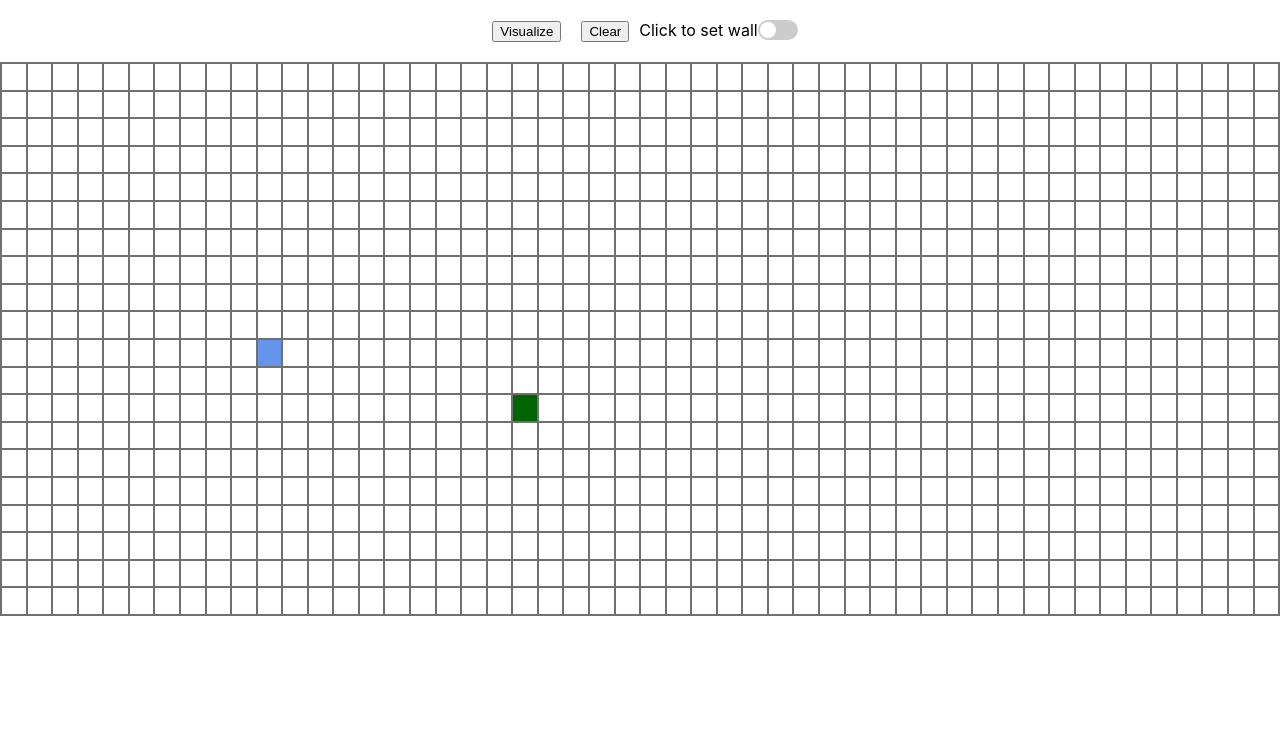
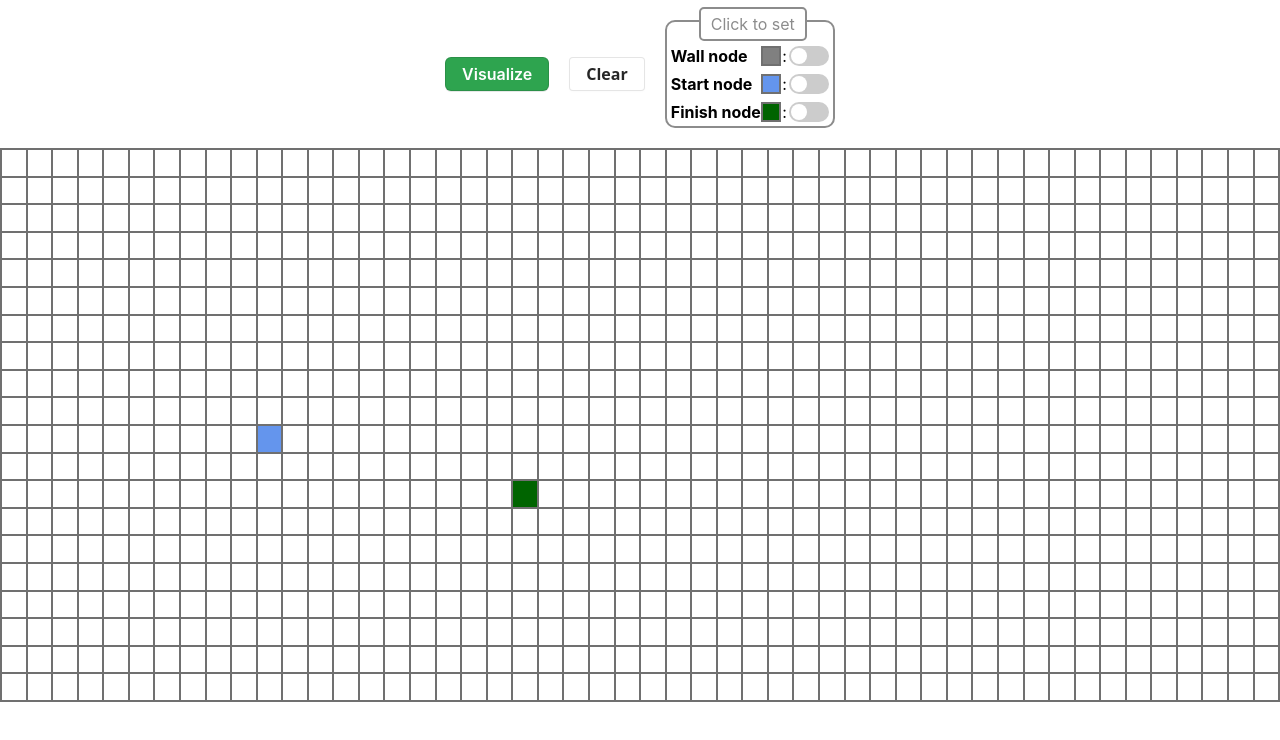
Before and after one commit to Elvin-dang/pathfinder-visualizer, a React (Create React App) app: page / in a window 1280 px wide. Shown: the top 740 px of the page. Built offline with nearby package versions, Linux system fonts and the light colour scheme.

Commit message:
Set position start, finish node and polish UI

```diff
--- a/src/Components/switch/index.js
+++ b/src/Components/switch/index.js
@@ -1,13 +1,15 @@
 import React from "react";
 import "./style.css";
 
-const Switch = ({ onChange, defaultCheck = false }) => {
+const Switch = ({ onChange, checked, disabled, propRef }) => {
   return (
     <label className="switch">
       <input
         type="checkbox"
         onChange={onChange}
-        defaultChecked={defaultCheck}
+        checked={checked}
+        disabled={disabled}
+        ref={propRef}
       />
       <span className="slider round"></span>
     </label>
--- a/src/PathFinder/PathFinder.css
+++ b/src/PathFinder/PathFinder.css
@@ -1,10 +1,110 @@
 .menu {
   padding: 20px;
+  display: flex;
+  justify-content: center;
+  align-items: center;
 }
 
 .menu button {
   cursor: pointer;
   margin: 0 10px;
+}
+
+/* CSS */
+#visualize-btn {
+  appearance: none;
+  background-color: #2ea44f;
+  border: 1px solid rgba(27, 31, 35, .15);
+  border-radius: 6px;
+  box-shadow: rgba(27, 31, 35, .1) 0 1px 0;
+  box-sizing: border-box;
+  color: #fff;
+  cursor: pointer;
+  display: inline-block;
+  font-family: -apple-system,system-ui,"Segoe UI",Helvetica,Arial,sans-serif,"Apple Color Emoji","Segoe UI Emoji";
+  font-size: 16px;
+  font-weight: 600;
+  line-height: 20px;
+  padding: 6px 16px;
+  position: relative;
+  text-align: center;
+  text-decoration: none;
+  user-select: none;
+  -webkit-user-select: none;
+  touch-action: manipulation;
+  vertical-align: middle;
+  white-space: nowrap;
+}
+
+#visualize-btn:focus:not(:focus-visible):not(.focus-visible) {
+  box-shadow: none;
+  outline: none;
+}
+
+#visualize-btn:hover {
+  background-color: #2c974b;
+}
+
+#visualize-btn:focus {
+  box-shadow: rgba(46, 164, 79, .4) 0 0 0 3px;
+  outline: none;
+}
+
+#visualize-btn:disabled {
+  background-color: #94d3a2;
+  border-color: rgba(27, 31, 35, .1);
+  color: rgba(255, 255, 255, .8);
+  cursor: default;
+}
+
+#visualize-btn:active {
+  background-color: #298e46;
+  box-shadow: rgba(20, 70, 32, .2) 0 1px 0 inset;
+}
+
+#clear-btn {
+  align-items: center;
+  background-color: #FFFFFF;
+  border: 1px solid rgba(0, 0, 0, 0.1);
+  border-radius: .25rem;
+  box-shadow: rgba(0, 0, 0, 0.02) 0 1px 3px 0;
+  box-sizing: border-box;
+  color: rgba(0, 0, 0, 0.85);
+  cursor: pointer;
+  display: inline-flex;
+  font-family: system-ui,-apple-system,system-ui,"Helvetica Neue",Helvetica,Arial,sans-serif;
+  font-size: 16px;
+  font-weight: 600;
+  justify-content: center;
+  line-height: 20px;
+  padding: 6px 16px;
+  position: relative;
+  text-decoration: none;
+  transition: all 250ms;
+  user-select: none;
+  -webkit-user-select: none;
+  touch-action: manipulation;
+  vertical-align: baseline;
+  width: auto;
+}
+
+#clear-btn:hover,
+#clear-btn:focus {
+  border-color: rgba(0, 0, 0, 0.15);
+  box-shadow: rgba(0, 0, 0, 0.1) 0 4px 12px;
+  color: rgba(0, 0, 0, 0.65);
+}
+
+#clear-btn:hover {
+  transform: translateY(-1px);
+}
+
+#clear-btn:active {
+  background-color: #F0F0F1;
+  border-color: rgba(0, 0, 0, 0.15);
+  box-shadow: rgba(0, 0, 0, 0.06) 0 2px 4px;
+  color: rgba(0, 0, 0, 0.65);
+  transform: translateY(0);
 }
 
 .grid {
@@ -15,3 +115,64 @@
 .row {
   display: flex;
 }
+
+.modifier {
+  border: 2px solid rgb(140, 140, 140);
+  border-radius: 10px;
+  padding-top: 20px;
+  position: relative;
+  margin: 0 10px;
+}
+
+.modifier-title {
+  position: absolute;
+  top: -15px;
+  left: 32px;
+  border: 2px solid rgb(140, 140, 140);
+  border-radius: 5px;
+  color: rgb(140, 140, 140);
+  background-color: white;
+  padding: 5px 10px;
+}
+
+.switch-item-wrapper {
+  display: flex;
+  align-items: center;
+  justify-content: center;
+  padding: 4px;
+}
+
+.node-name {
+  display: inline-block;
+  text-align: start;
+  min-width: 90px;
+  font-weight: bold;
+}
+
+.node-icon {
+  display: inline-block;
+  height: 16px;
+  width: 16px;
+  border: 2px solid rgb(112, 112, 112);
+  margin-right: 8px;
+  position: relative;
+}
+
+.node-icon::after {
+  content: ":";
+  position: absolute;
+  right: -8px;
+  top: -2px;
+}
+
+#wall-node {
+  background-color: gray;
+}
+
+#start-node {
+  background-color: cornflowerblue;
+}
+
+#finish-node {
+  background-color: darkgreen;
+}
--- a/src/PathFinder/PathFinder.jsx
+++ b/src/PathFinder/PathFinder.jsx
@@ -1,5 +1,5 @@
-import React, { useEffect, useState } from "react";
-import Node from "../Utility/Type/node";
+import React, { useEffect, useRef, useState } from "react";
+import Node from "../Utility/Class/node";
 import NodeComponent from "./Node/Node";
 import { dijkstra, getNodesInShortestPath } from "../Utility/Algorithm";
 import { Switch } from "../Components";
@@ -15,12 +15,18 @@ const DEFAULT_COL = 50;
 const PathFinder = () => {
   const [grid, setGrid] = useState([]);
   const [wallToggle, setWallToggle] = useState(false);
+  const [startNodeToggle, setStartNodeToggle] = useState(false);
+  const [finishNodeToggle, setFinishNodeToggle] = useState(false);
+
+  const wallRef = useRef(null);
+  const startNodeRef = useRef(null);
+  const finishNodeRef = useRef(null);
 
   useEffect(() => {
-    setGrid(createNewGrid());
+    setGrid(createDefaultNewGrid());
   }, []);
 
-  const createNewGrid = () => {
+  const createDefaultNewGrid = () => {
     const newGrid = [];
     for (let i = 0; i < DEFAULT_ROW; i++) {
       const newRow = [];
@@ -39,16 +45,109 @@ const PathFinder = () => {
     return newGrid;
   };
 
+  const createNewGrid = () => {
+    let { startNode, finishNode } = getStartAndFinishNode();
+    const newGrid = [];
+    for (let i = 0; i < DEFAULT_ROW; i++) {
+      const newRow = [];
+      for (let j = 0; j < DEFAULT_COL; j++) {
+        newRow.push(
+          new Node(
+            i,
+            j,
+            i === startNode.row && j === startNode.col,
+            i === finishNode.row && j === finishNode.col,
+          ),
+        );
+      }
+      newGrid.push(newRow);
+    }
+    return newGrid;
+  };
+
   const setWall = (node) => {
-    if (wallToggle) {
-      const newNode = node.clone({ isWall: !node.isWall });
-      grid[node.row][node.col] = newNode;
+    if (!node.isStartNode && !node.isFinishNode) {
+      const newWallNode = node.clone({ isWall: !node.isWall });
+      grid[node.row][node.col] = newWallNode;
       const newGrid = grid.map((row) => row.slice());
       setGrid(newGrid);
     }
   };
 
+  const setStartNode = (node) => {
+    if (!node.isStartNode) {
+      grid.forEach((row) => {
+        const oldStartNode = row.find((node) => node.isStartNode);
+        if (oldStartNode) oldStartNode.isStartNode = false;
+      });
+      const newStartNode = node.clone({ isStartNode: true, isWall: false });
+      grid[node.row][node.col] = newStartNode;
+      const newGrid = grid.map((row) => row.slice());
+      setGrid(newGrid);
+    }
+  };
+
+  const setFinishNode = (node) => {
+    if (!node.isFinishNode) {
+      grid.forEach((row) => {
+        const oldFinishNode = row.find((node) => node.isFinishNode);
+        if (oldFinishNode) oldFinishNode.isFinishNode = false;
+      });
+      const newFinishNode = node.clone({ isFinishNode: true, isWall: false });
+      grid[node.row][node.col] = newFinishNode;
+      const newGrid = grid.map((row) => row.slice());
+      setGrid(newGrid);
+    }
+  };
+
+  const handleClickNode = (node) => {
+    if (startNodeToggle) setStartNode(node);
+    else if (finishNodeToggle) setFinishNode(node);
+    else if (wallToggle) setWall(node);
+    else return;
+  };
+
+  const toggle = (field, value) => {
+    setWallToggle(false);
+    setStartNodeToggle(false);
+    setFinishNodeToggle(false);
+    switch (field) {
+      case "wall":
+        setWallToggle(value);
+        break;
+      case "start":
+        setStartNodeToggle(value);
+        break;
+      case "finish":
+        setFinishNodeToggle(value);
+        break;
+      default:
+        break;
+    }
+  };
+
+  const disableSwitch = (value) => {
+    wallRef.current.disabled = value;
+    startNodeRef.current.disabled = value;
+    finishNodeRef.current.disabled = value;
+  };
+
+  const getStartAndFinishNode = () => {
+    let startNode, finishNode;
+    for (const row of grid) {
+      startNode = row.find((node) => node.isStartNode);
+      if (startNode) break;
+    }
+    for (const row of grid) {
+      finishNode = row.find((node) => node.isFinishNode);
+      if (finishNode) break;
+    }
+    return { startNode, finishNode };
+  };
+
   const animateDijkstra = (visitedNodes, nodesInShortestPath) => {
+    toggle("none");
+    disableSwitch(true);
     for (let i = 0; i <= visitedNodes.length; i++) {
       if (i === visitedNodes.length) {
         setTimeout(() => {
@@ -56,47 +155,81 @@ const PathFinder = () => {
         }, 10 * i);
         return;
       }
+      if (!visitedNodes[i].isStartNode && !visitedNodes[i].isFinishNode)
         setTimeout(() => {
           const node = visitedNodes[i];
           node.ref.current.className = "node node-visited";
         }, 10 * i);
+      else setTimeout(() => {}, 10 * i);
     }
   };
 
   const animateShortestPath = (nodesInShortestPath) => {
     for (let i = 0; i < nodesInShortestPath.length; i++) {
+      if (
+        !nodesInShortestPath[i].isStartNode &&
+        !nodesInShortestPath[i].isFinishNode
+      )
         setTimeout(() => {
           const node = nodesInShortestPath[i];
           node.ref.current.className = "node node-shortest-path";
         }, 50 * i);
+      if (nodesInShortestPath[i].isFinishNode)
+        setTimeout(() => disableSwitch(false), 50 * i);
     }
   };
 
   const visualize = () => {
-    const visitedNodes = dijkstra(
-      grid,
-      grid[DEFAULT_START_NODE_ROW][DEFAULT_START_NODE_COL],
-      grid[DEFAULT_FINISH_NODE_ROW][DEFAULT_FINISH_NODE_COL],
-    );
-    const nodesInShortestPath = getNodesInShortestPath(
-      grid[DEFAULT_FINISH_NODE_ROW][DEFAULT_FINISH_NODE_COL],
-    );
+    let { startNode, finishNode } = getStartAndFinishNode();
+    const visitedNodes = dijkstra(grid, startNode, finishNode);
+    const nodesInShortestPath = getNodesInShortestPath(finishNode);
     animateDijkstra(visitedNodes, nodesInShortestPath);
   };
 
   return (
     <div>
       <div className="menu">
-        <button onClick={() => visualize()}>Visualize</button>
+        <button onClick={() => visualize()} id="visualize-btn">
+          Visualize
+        </button>
         <button
           onClick={() => {
             setGrid(createNewGrid());
           }}
+          id="clear-btn"
         >
           Clear
         </button>
-        <span>Click to set wall</span>
-        <Switch onChange={(e) => setWallToggle(e.target.checked)} />
+        <div className="modifier">
+          <div className="modifier-title">Click to set</div>
+          <div class="switch-item-wrapper">
+            <span className="node-name">Wall node</span>
+            <div id="wall-node" className="node-icon"></div>
+            <Switch
+              onChange={(e) => toggle("wall", e.target.checked)}
+              checked={wallToggle}
+              propRef={wallRef}
+            />
+          </div>
+          <div class="switch-item-wrapper">
+            <span className="node-name">Start node</span>
+            <div id="start-node" className="node-icon"></div>
+            <Switch
+              onChange={(e) => toggle("start", e.target.checked)}
+              checked={startNodeToggle}
+              propRef={startNodeRef}
+            />
+          </div>
+          <div class="switch-item-wrapper">
+            <span className="node-name">Finish node</span>
+            <div id="finish-node" className="node-icon"></div>
+            <Switch
+              onChange={(e) => toggle("finish", e.target.checked)}
+              checked={finishNodeToggle}
+              propRef={finishNodeRef}
+            />
+          </div>
+        </div>
       </div>
       <div className="grid">
         {grid.map((row, rowInx) => (
@@ -105,8 +238,8 @@ const PathFinder = () => {
               <NodeComponent
                 key={Math.random()}
                 node={node}
-                clickable={wallToggle}
-                onClick={() => setWall(node)}
+                clickable={wallToggle || startNodeToggle || finishNodeToggle}
+                onClick={() => handleClickNode(node)}
               />
             ))}
           </div>
--- a/src/Utility/Algorithm/dijkstra.js
+++ b/src/Utility/Algorithm/dijkstra.js
@@ -49,6 +49,9 @@ function gridToArray(grid) {
   const array = [];
   for (const row of grid) {
     for (const node of row) {
+      node.distance = Infinity;
+      node.isVisited = false;
+      node.previousNode = null;
       array.push(node);
     }
   }
```
Also changed, not shown: src/Utility/Class/node.js (renamed from src/Utility/Type/node.js, +9 -0 lines). Lines whose indentation alone changed are shown as unchanged.
